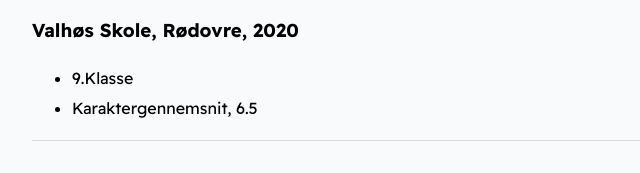
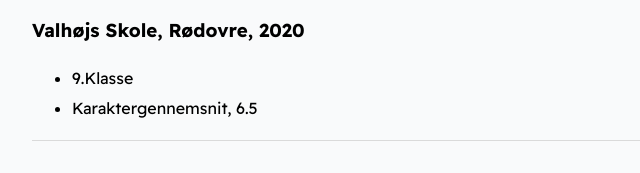
Before and after one commit to hazavi/cv, a plain HTML site: page index.html in a window 1280 px wide. Shown: the part 1157-1330 px from the top of the page, 274-914 px from the left. Drawn offline with Linux system fonts and the light colour scheme; a script that the page names is missing.

Commit message:
Update index.html

```diff
--- a/index.html
+++ b/index.html
@@ -87,7 +87,7 @@
         </section>
 
         <section>
-            <h3>Valhøs Skole, Rødovre, 2020</h3>
+            <h3>Valhøjs Skole, Rødovre, 2020</h3>
             <ul>
                 <li>9.Klasse</li>
                 <li>Karaktergennemsnit, 6.5</li>
```
